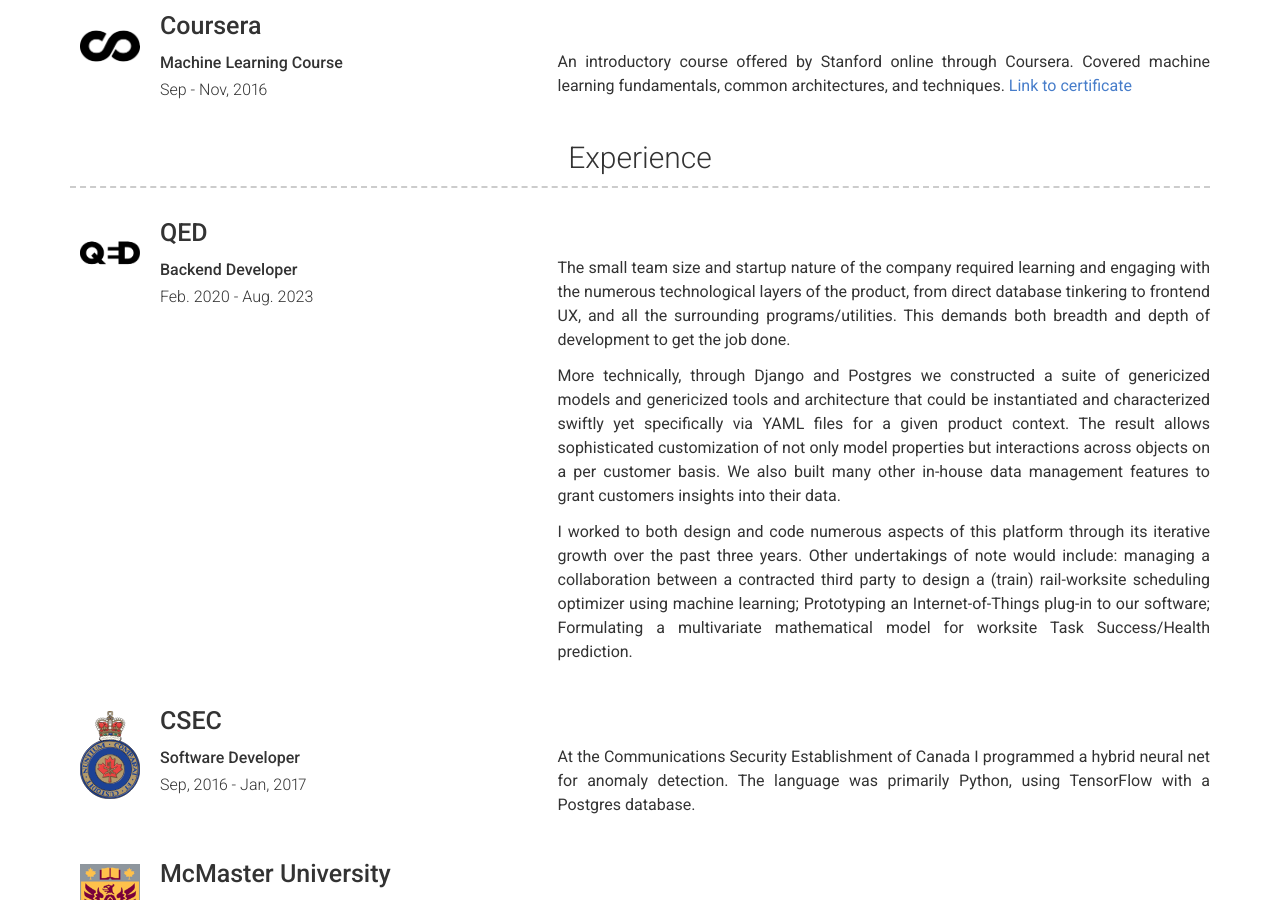
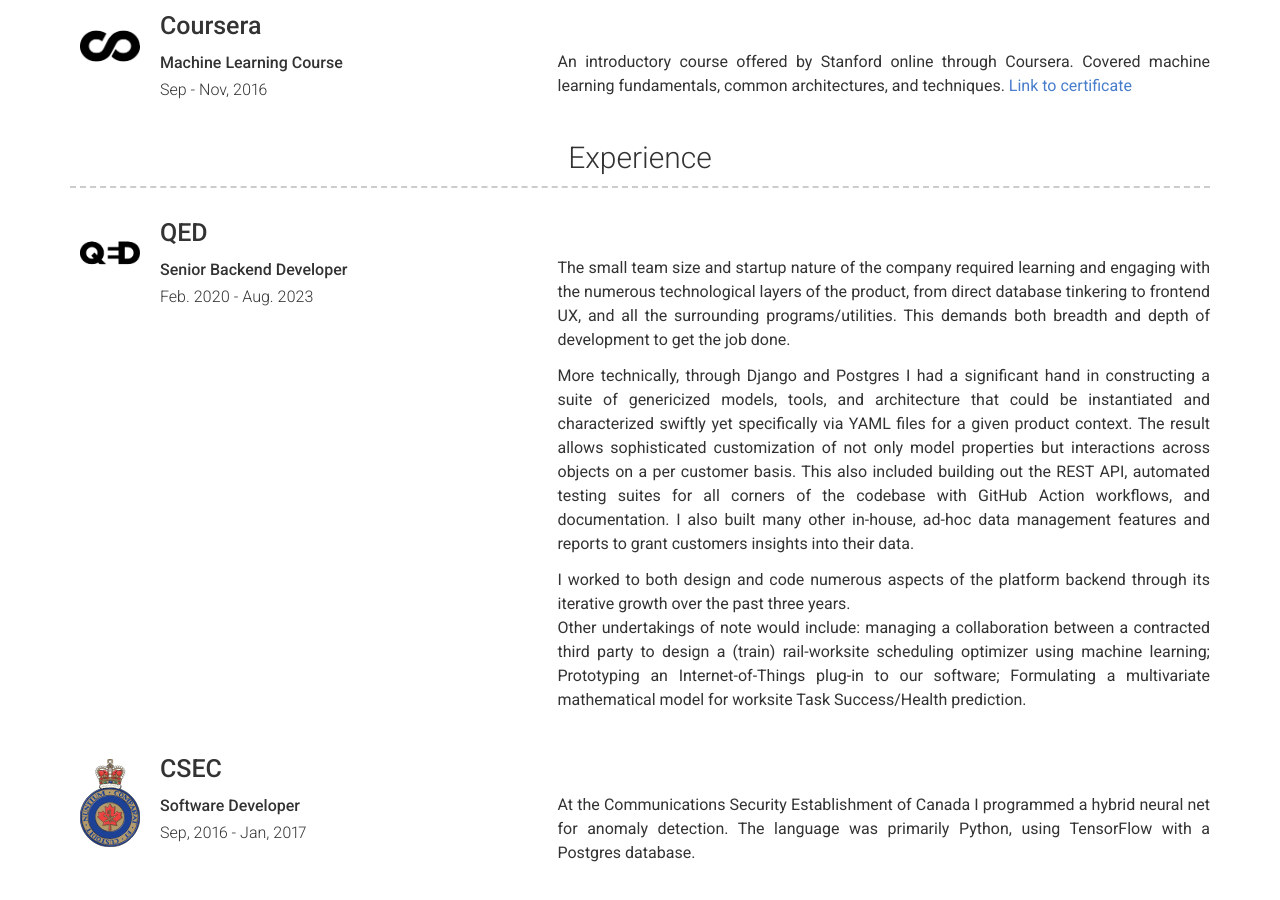
Before and after one commit to m-walters/m-walters.github.io, a Jekyll site: the page built from index.md, in a window 1280 px wide and 900 px high, scrolled down 1551 px. Built offline with Jekyll 4.4.1, drawn with Linux system fonts in a browser that asks for light colours; formulas are drawn with MathJax 3.

Commit message:
update qed details

```diff
--- a/_data/experience.yml
+++ b/_data/experience.yml
@@ -1,7 +1,7 @@
 # Experience template
 - company: QED
   image: "assets/images/QED_logo_square.png"
-  job_title: Backend Developer
+  job_title: Senior Backend Developer
   dates: Feb. 2020 - Aug. 2023
   quote: >
   description: |
@@ -9,12 +9,13 @@
     from direct database tinkering to frontend UX, and all the surrounding programs/utilities.
     This demands both breadth and depth of development to get the job done.
 
-    More technically, through Django and Postgres we constructed a suite of genericized models and genericized tools and
+    More technically, through Django and Postgres I had a significant hand in constructing a suite of genericized models, tools, and
     architecture that could be instantiated and characterized swiftly yet specifically via YAML files for a given product context.
     The result allows sophisticated customization of not only model properties but interactions across objects on a per customer basis.
-    We also built many other in-house data management features to grant customers insights into their data.
+    This also included building out the REST API, automated testing suites for all corners of the codebase with GitHub Action workflows, and documentation.
+    I also built many other in-house, ad-hoc data management features and reports to grant customers insights into their data.
 
-    I worked to both design and code numerous aspects of this platform through its iterative growth over the past three years.
+    I worked to both design and code numerous aspects of the platform backend through its iterative growth over the past three years.
     Other undertakings of note would include: managing a collaboration between a contracted third party to design a (train)
     rail-worksite scheduling optimizer using machine learning; Prototyping an Internet-of-Things plug-in to our software;
     Formulating a multivariate mathematical model for worksite Task Success/Health prediction.
```
